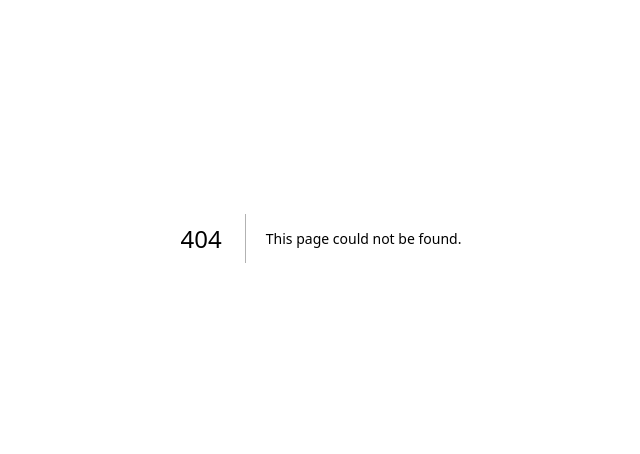
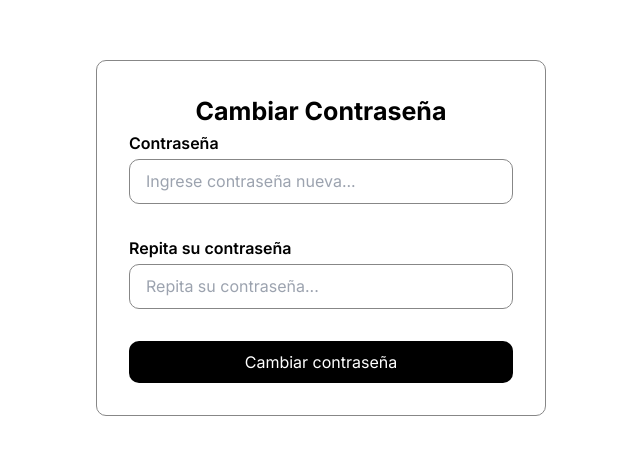
Before and after one commit to PNOVA-VIGE-STUDIOS/pnova-files, a Next.js app: page /change-password in a window 1280 px wide. Before the commit this address had no page. Shown: the part 162-616 px from the top of the page, without its empty margins (319-959 px from the left). Built offline with nearby package versions, Linux system fonts and the light colour scheme.

Commit message:
Crear funciones de cambio y olvido de contraseñas

```diff
--- /dev/null
+++ b/app/change-password/page.jsx
@@ -0,0 +1,53 @@
+'use client'
+import { Form } from '@/components/Form/page'
+import useAuthFetch from '@/hooks/useAuthFetch'
+import { useLoading } from '@/hooks/useLoading'
+import { useSearchParams } from 'next/navigation'
+
+export default function ChangePasswordPage() {
+  const { finishLoading, isLoading, startLoading } = useLoading()
+  const authFetch = useAuthFetch()
+  const searchParams = useSearchParams()
+  const changePassword = async (formData) => {
+    startLoading()
+    const token = searchParams.get('token')
+    const options = {
+      headers: {
+        // sin el auth recibe el token, hay que ver eso del lado del back
+        Authorization: `Bearer ${token}`
+      }
+    }
+    await authFetch({
+      endPoint: 'change-password',
+      redirectRouter: '/',
+      formData,
+      options
+    })
+    finishLoading()
+  }
+  return (
+    <>
+      <Form
+        title="Cambiar Contraseña"
+        onSubmit={changePassword}
+      >
+        <Form.Input
+          label="Contraseña"
+          name="password"
+          type="password"
+          placeholder="Ingrese contraseña nueva..."
+        />
+        <Form.Input
+          label="Repita su contraseña"
+          name="confirmPassword"
+          type="password"
+          placeholder="Repita su contraseña..."
+        />
+        <Form.SubmitButton
+          buttonText="Cambiar contraseña"
+          isLoading={isLoading}
+        />
+      </Form>
+    </>
+  )
+}
--- /dev/null
+++ b/app/forgot-password/page.jsx
@@ -0,0 +1,41 @@
+'use client'
+import { Form } from '@/components/Form/page'
+import useAuthFetch from '@/hooks/useAuthFetch'
+import { useLoading } from '@/hooks/useLoading'
+
+export default function ForgotPasswordPage() {
+  const { finishLoading, isLoading, startLoading } = useLoading()
+  const authFetch = useAuthFetch()
+  const forgotPassword = async (formData) => {
+    startLoading()
+    await authFetch({
+      endPoint: 'forgot-password',
+      formData
+    })
+    finishLoading()
+  }
+  return (
+    <>
+      <Form
+        title="Recuperar Contraseña"
+        onSubmit={forgotPassword}
+      >
+        <Form.Input
+          label="Email"
+          name="email"
+          type="email"
+          placeholder="Ingrese su Email..."
+        />
+        <Form.SubmitButton
+          buttonText="Recuperar contraseña"
+          isLoading={isLoading}
+        />
+        <Form.Footer
+          description="Volver al Inicio"
+          link="/"
+          textLink="Inicio"
+        />
+      </Form>
+    </>
+  )
+}
```
